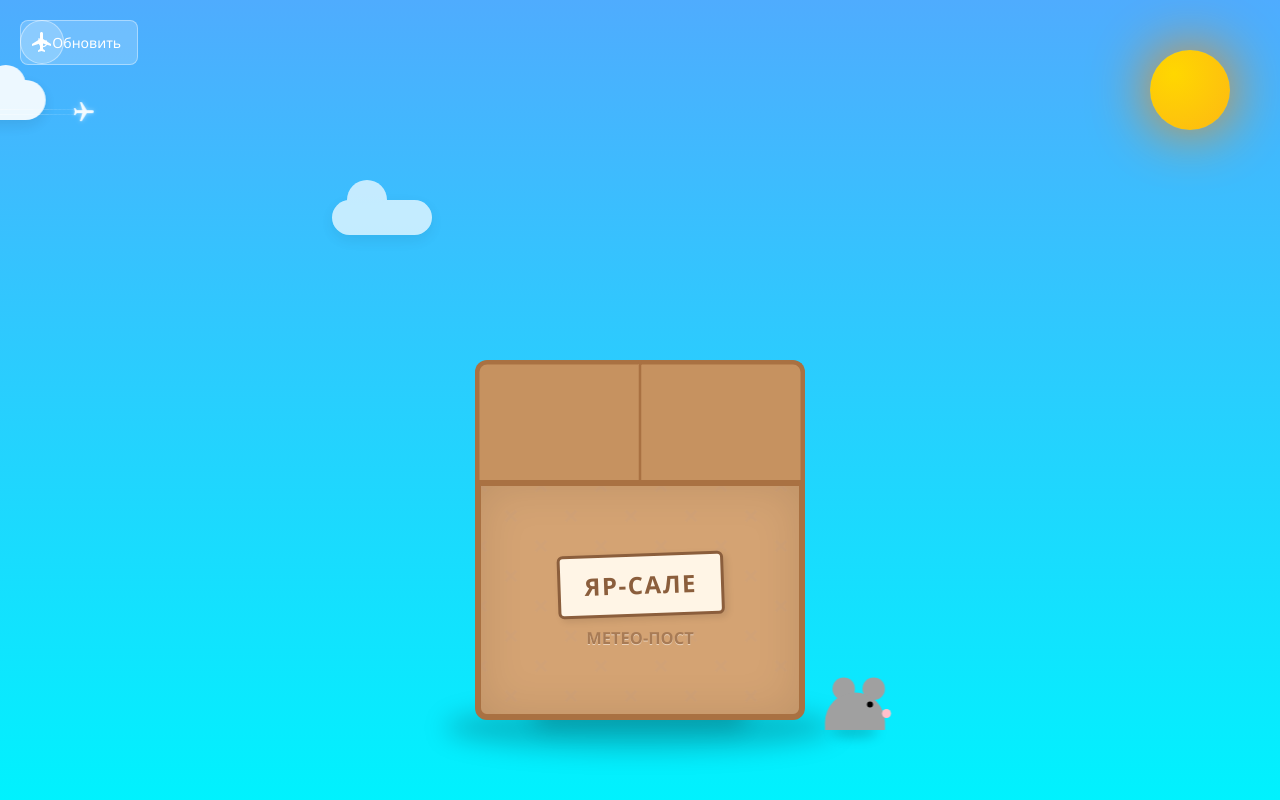
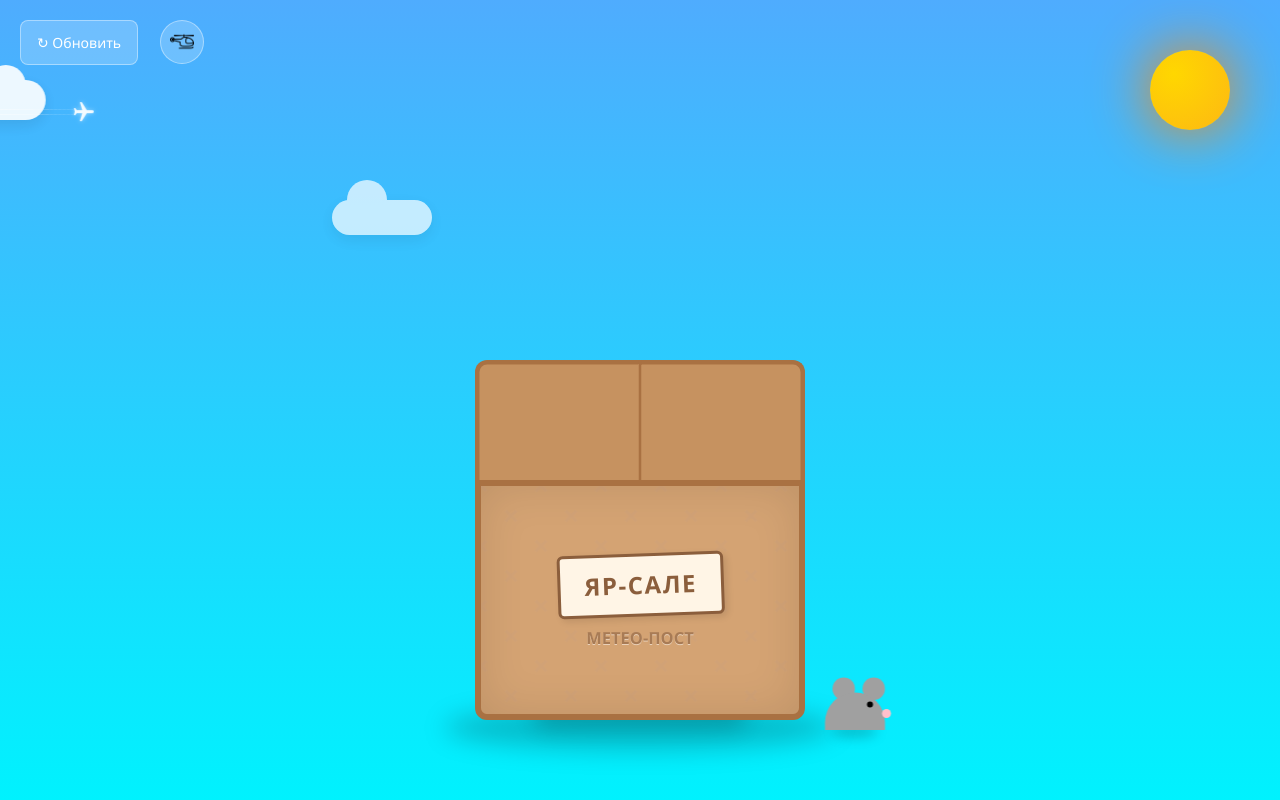
Before and after one commit to baf7777/weather-cat, a website: page index.html in a window 1280 px wide. Drawn offline with Linux system fonts and the light colour scheme; no server answers.

Commit message:
Update UI: move flight schedule button and change icon to helicopter

```diff
--- a/css/styles.css
+++ b/css/styles.css
@@ -290,7 +290,7 @@ body.night .clouds { opacity: 0.3; }
     transition: background 0.2s, transform 0.2s;
 }
 .schedule-btn:hover { background: rgba(255,255,255,0.4); transform: scale(1.05); }
-.schedule-btn svg { width: 24px; height: 24px; fill: #fff; }
+
 
 .schedule-board {
     position: absolute; top: 50%; left: 50%;
--- a/js/planes.js
+++ b/js/planes.js
@@ -80,11 +80,11 @@ window.PlaneSystem = {
         btn.className = 'schedule-btn';
         btn.title = "Расписание рейсов";
         // Перемещаем кнопку влево, чтобы не перекрывалась Telegram
-        btn.style.left = '20px';
+        btn.style.left = '160px';
         btn.style.top = '20px';
         btn.style.right = 'auto';
 
-        btn.innerHTML = `<svg viewBox="0 0 24 24"><path d="M21 16v-2l-8-5V3.5c0-.83-.67-1.5-1.5-1.5S10 2.67 10 3.5V9l-8 5v2l8-2.5V19l-2 1.5V22l3.5-1 3.5 1v-1.5L13 19v-5.5l8 2.5z"/></svg>`;
+        btn.innerHTML = `<img src="icons8-вертолет-50.png" alt="Helicopter Icon" style="width: 24px; height: 24px;">`;
         document.body.appendChild(btn);
 
         // Фильтр для Ямальского района
```
Also changed, not shown: icons8-вертолет-50.png (added).
